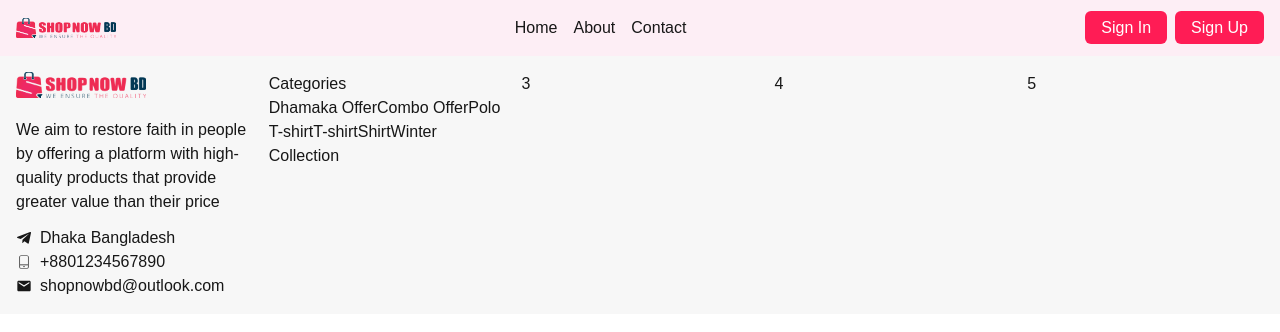
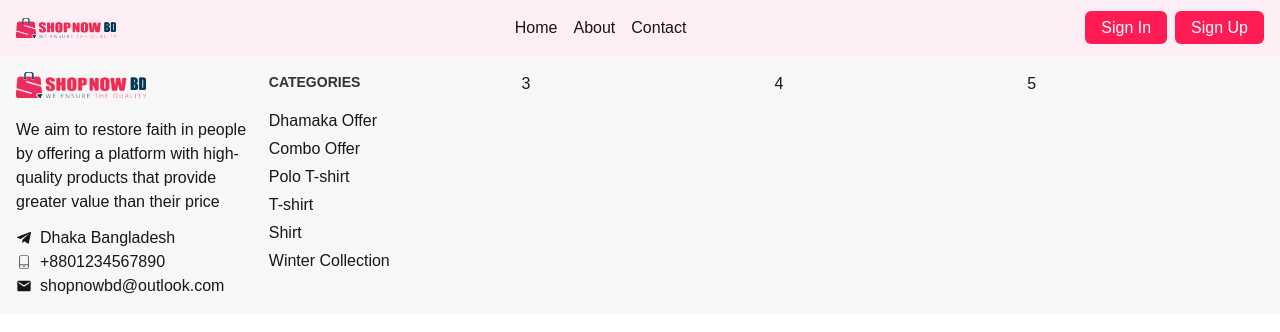
Before and after one commit to sajib689/shop-now-client, a Next.js app: page / in a window 1280 px wide. Shown: the top 332 px of the page. Built offline with nearby package versions, Linux system fonts and the light colour scheme.

Commit message:
add foote menu

```diff
--- a/src/components/Shared/Footer.tsx
+++ b/src/components/Shared/Footer.tsx
@@ -30,8 +30,8 @@ const Footer = () => {
           </div>
         </div>
         <div>
-          <h1>Categories</h1>
-          <div>
+          <h1 className='uppercase text-[14px] font-[600] text-[#333]'>Categories</h1>
+          <div className='flex flex-col mt-4 gap-1'>
             <Link href='' className="cursor-pointer hover:text-blue-500">
             Dhamaka Offer
             </Link>
```
